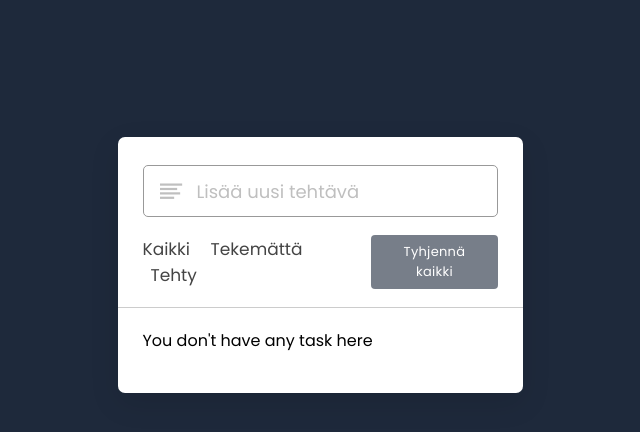
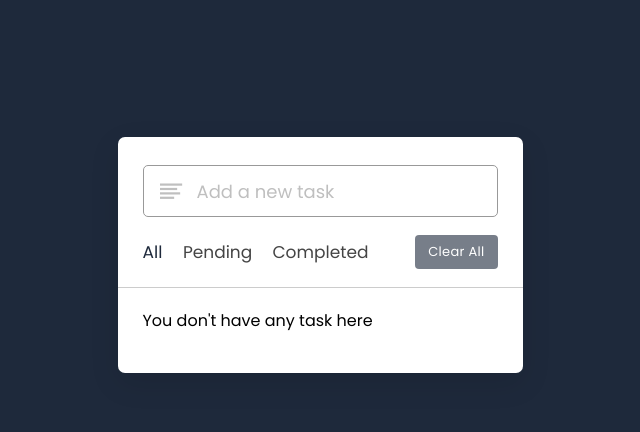
Before and after one commit to flippy873/muistiinpano-app, a plain HTML site: page index.html in a window 1280 px wide. Shown: the whole page, without its empty margins (320-960 px from the left). Drawn offline with nearby package versions, Linux system fonts and the light colour scheme.

Commit message:
Update index.html

```diff
--- a/index.html
+++ b/index.html
@@ -1,35 +1,38 @@
 <!DOCTYPE html>
 <html lang="en">
+
 <head>
     <meta charset="UTF-8">
+    <meta http-equiv="X-UA-Compatible" content="IE=edge">
     <meta name="viewport" content="width=device-width, initial-scale=1.0">
     <link rel="stylesheet" href="https://unicons.iconscout.com/release/v4.0.0/css/line.css">
     <link rel="stylesheet" href="style.css">
-    <title>muistiinpano sovellus</title>
+    <title>Day #15 - ToDo App | AsmrProg</title>
 </head>
+
 <body>
 
     <div class="wrapper">
         <div class="task-input">
             <img src="bars-icon.svg">
-            <input type="text" placeholder="Lisää uusi tehtävä">
+            <input type="text" placeholder="Add a new task">
         </div>
 
         <div class="controls">
             <div class="filters">
-                <span id="all" class"active">
-                    Kaikki
+                <span id="all" class="active">
+                    All
                 </span>
-                <span id="pending">Tekemättä</span>
-                <span id="tehty">Tehty</span>
+                <span id="pending">Pending</span>
+                <span id="completed">Completed</span>
             </div>
-            <button class="clear-btn">Tyhjennä kaikki</button>
+            <button class="clear-btn">Clear All</button>
         </div>
         <ul class="task-box"></ul>
 
     </div>
 
     <script src="index.js"></script>
+</body>
 
-</body>
 </html>
```
